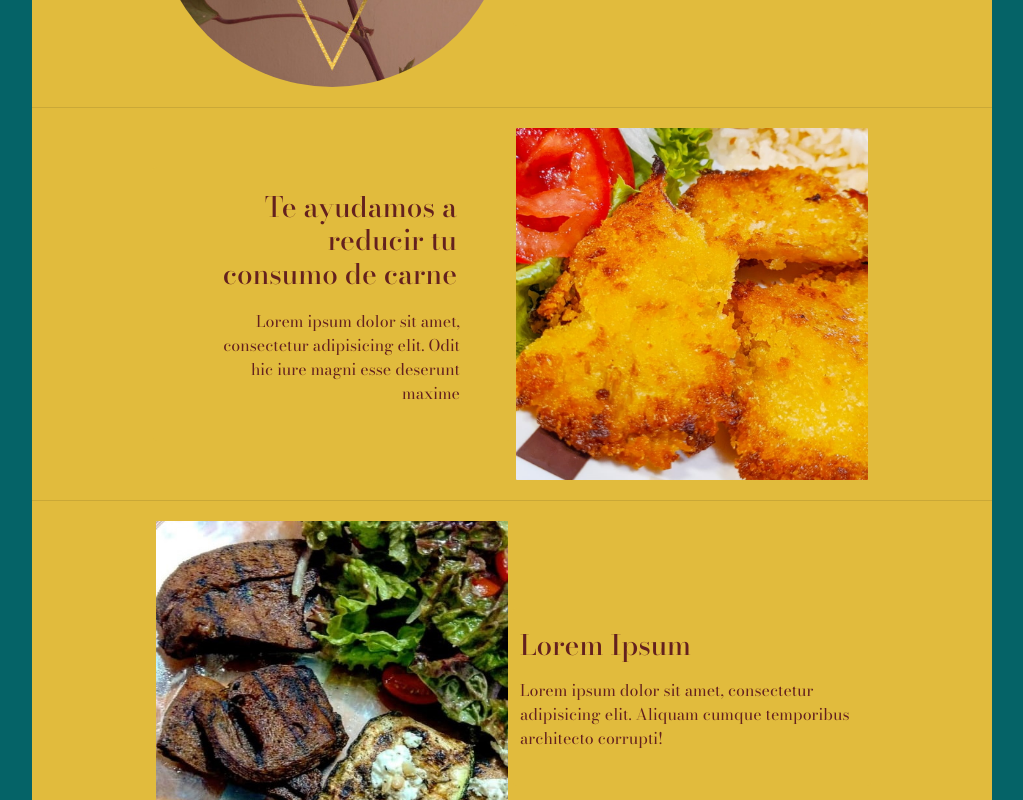
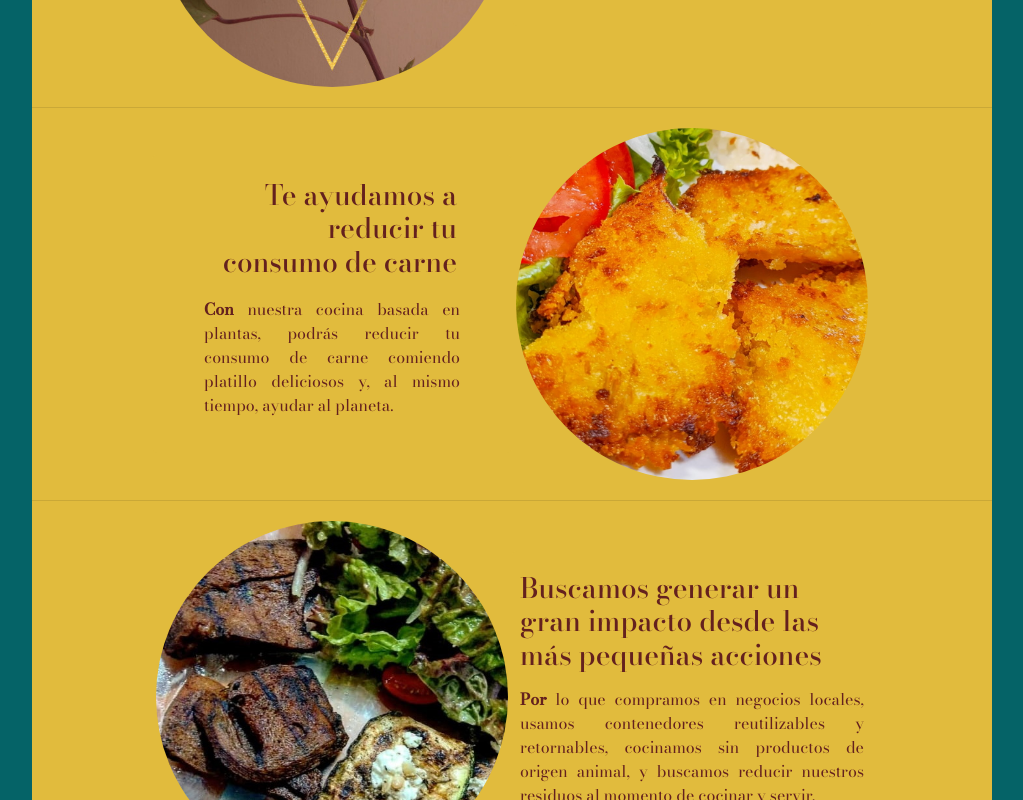
Before and after one commit to sjacobust/ProyectoPAE2021, an Angular app in the folder frontend/: page /home in a window 1280 px wide. Shown: the part 360-1160 px from the top of the page, without its empty margins (128-1151 px from the left). Built offline with nearby package versions, Linux system fonts and the light colour scheme.

Commit message:
Changed Lorem Ipsum with actual descriptions

```diff
--- a/frontend/src/app/components/home/home.component.html
+++ b/frontend/src/app/components/home/home.component.html
@@ -18,8 +18,8 @@
         <h3 class="col-12 right-aligned">Te ayudamos a reducir tu consumo de carne</h3>
       </div>
       <div class="grid-row">
-        <p class="col-12 right-aligned">Lorem ipsum dolor sit amet, consectetur adipisicing elit. Odit hic iure magni
-          esse deserunt maxime</p>
+        <p class="col-12"><b>Con</b> nuestra cocina basada en plantas, podrás reducir tu consumo de carne
+          comiendo platillo deliciosos y, al mismo tiempo, ayudar al planeta.</p>
       </div>
     </div>
     <img src="./assets/images/filete_de_pescado.jpg" alt="No-carne Asada" class="col-6 col-m-12 col-t-12">
@@ -29,10 +29,12 @@
     <img src="./assets/images/carne_asada.jpg" alt="No-carne Asada" class="col-6 col-m-12 col-t-12">
     <div class="grid col-6 col-m-12 col-t-12">
       <div class="col-12 left-aligned">
-        <h3>Lorem Ipsum</h3>
+        <h3>Buscamos generar un gran impacto desde las más pequeñas acciones</h3>
       </div>
       <div class="col-12 left-aligned">
-        <p>Lorem ipsum dolor sit amet, consectetur adipisicing elit. Aliquam cumque temporibus architecto corrupti!</p>
+        <p><b>Por</b> lo que compramos en negocios locales, usamos contenedores
+          reutilizables y retornables, cocinamos sin productos de origen animal, y buscamos reducir nuestros residuos al
+          momento de cocinar y servir.</p>
       </div>
     </div>
   </div>
--- a/frontend/src/app/components/home/home.component.scss
+++ b/frontend/src/app/components/home/home.component.scss
@@ -1,7 +1,7 @@
 @import '../../../styles/sass/variables';
 @import '../../../styles/sass/mixins';
 
-.logo-img {
+img {
     border-radius: 50%;
 }
 
@@ -22,6 +22,10 @@
     text-align: left;
 }
 
+p {
+    text-align: justify;
+}
+
 @each $device, $pixels in $devices {
     @media (max-width: $pixels) {
         @if $pixels <= 768px {
```
